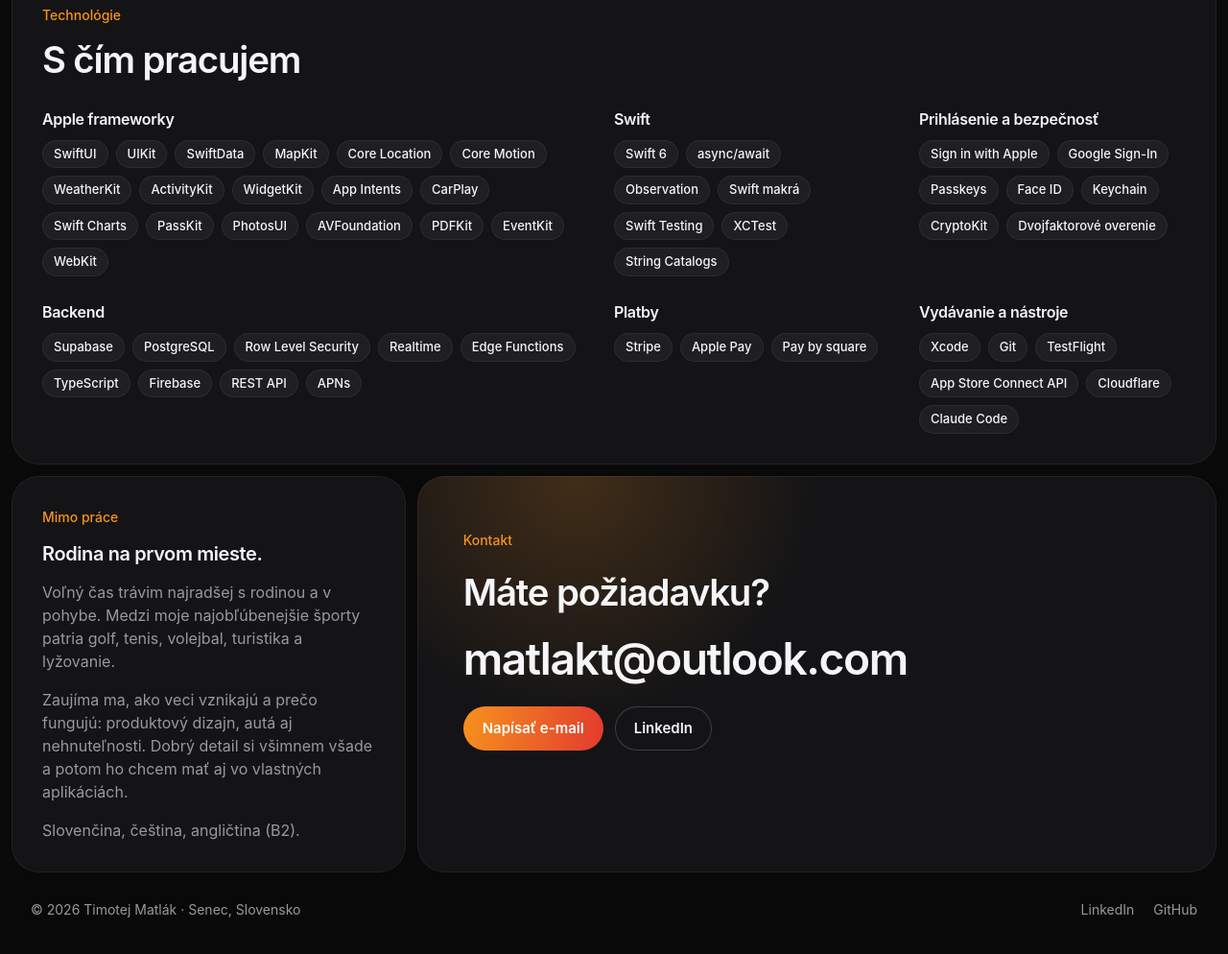
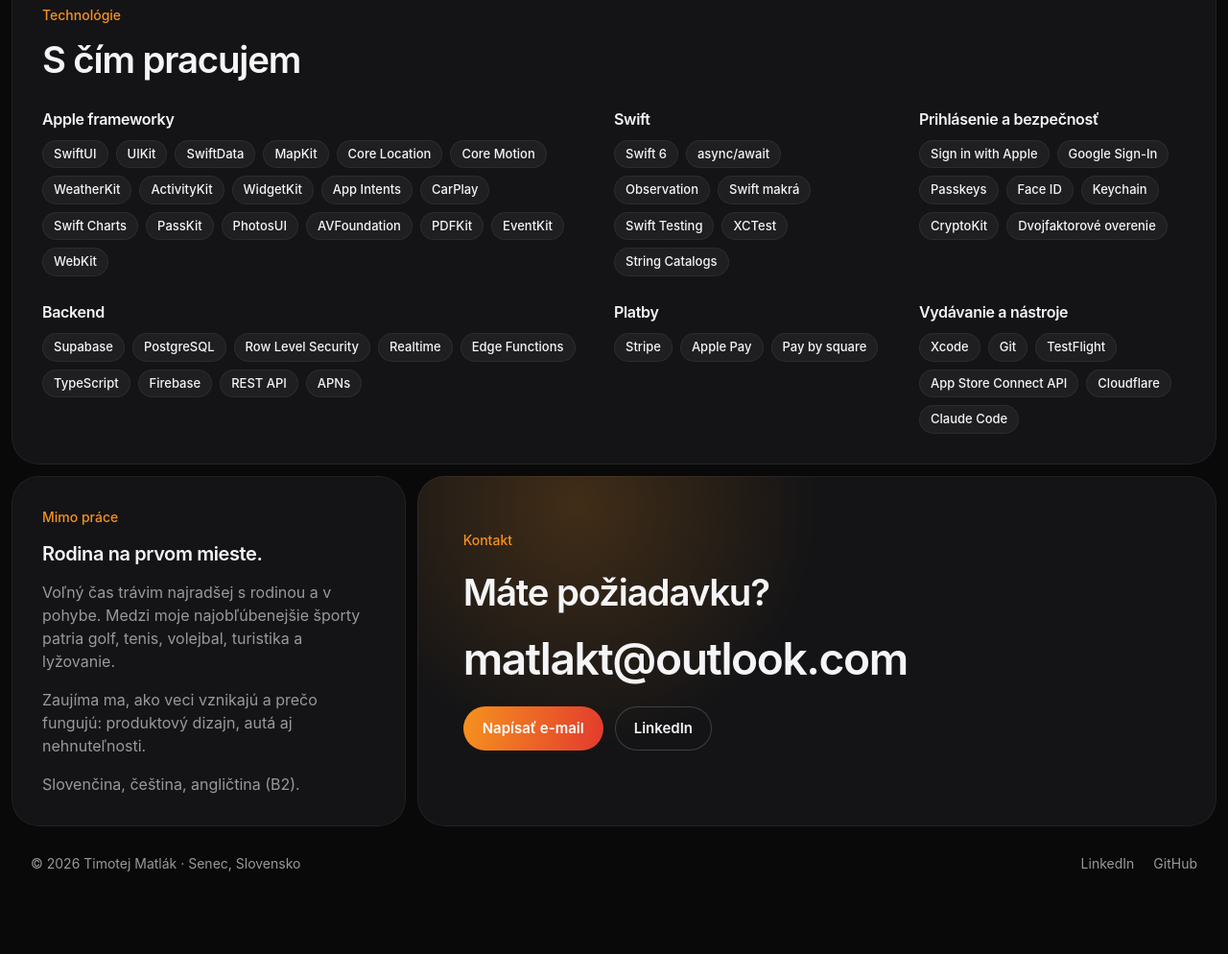
Before and after one commit to Tim-engineer/tim-engineer.github.io, a plain HTML site: page index.html in a window 1280 px wide. Shown: the part 1924-2918 px from the top of the page at 96% size. After the commit the page ends 2870 px from the top, so only its background shows below. Drawn offline with Linux system fonts and the light colour scheme.

Commit message:
Shorter interests sentence
Co-Authored-By: Claude Fable 5.2 <noreply@anthropic.com>

```diff
--- a/index.html
+++ b/index.html
@@ -138,7 +138,7 @@
     <span class="label">Mimo práce</span>
     <h3>Rodina na prvom mieste.</h3>
     <p>Voľný čas trávim najradšej s rodinou a v pohybe. Medzi moje najobľúbenejšie športy patria golf, tenis, volejbal, turistika a lyžovanie.</p>
-    <p>Zaujíma ma, ako veci vznikajú a prečo fungujú: produktový dizajn, autá aj nehnuteľnosti. Dobrý detail si všimnem všade a potom ho chcem mať aj vo vlastných aplikáciách.</p>
+    <p>Zaujíma ma, ako veci vznikajú a prečo fungujú: produktový dizajn, autá aj nehnuteľnosti.</p>
     <p class="push">Slovenčina, čeština, angličtina (B2).</p>
   </section>
 
```
